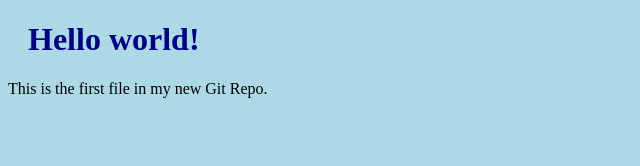
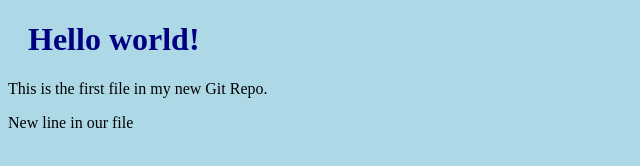
Before and after one commit to Mb1b1zi/hello-world, a plain HTML site: page index.html in a window 1280 px wide. Shown: the whole page, without its empty margins (0-640 px from the left). Drawn offline with Linux system fonts and the light colour scheme.

Commit message:
Updated the index.html file

```diff
--- a/index.html
+++ b/index.html
@@ -8,6 +8,7 @@
 
 <h1>Hello world!</h1>
 <p>This is the first file in my new Git Repo.</p>
+<p>New line in our file </p>
 
 </body>
 </html>
```
